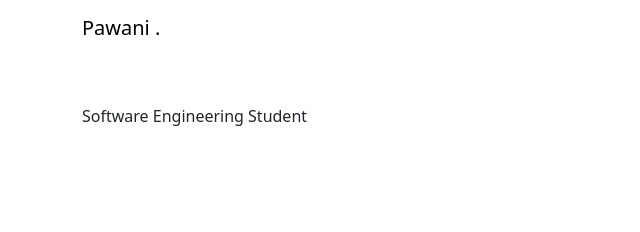
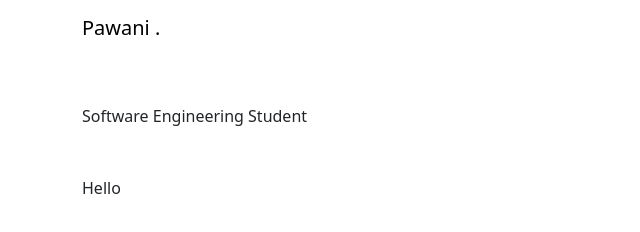
Before and after one commit to Pawani-cmb/Portfolio, a plain HTML site: page index.html in a window 1280 px wide. Shown: the full height of the page, 0-640 px from the left. Drawn offline with nearby package versions, Linux system fonts and the light colour scheme.

Commit message:
add hero-content

```diff
--- a/index.html
+++ b/index.html
@@ -78,7 +78,7 @@
 
 Software Engineering Student
         </div>
-<p class="text-hello"> </p>
+<p class="text-hello"> Hello </p>
     </div>
 
 </div>
```
